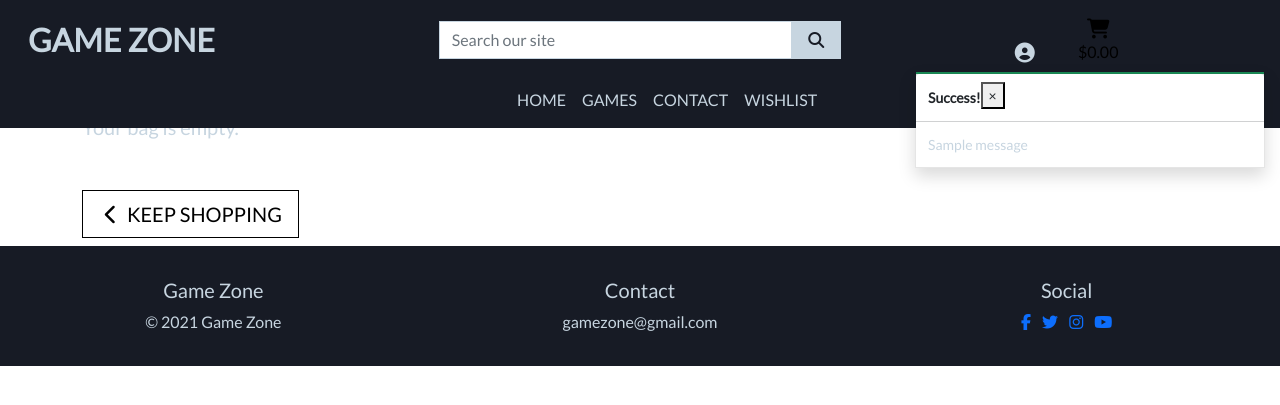
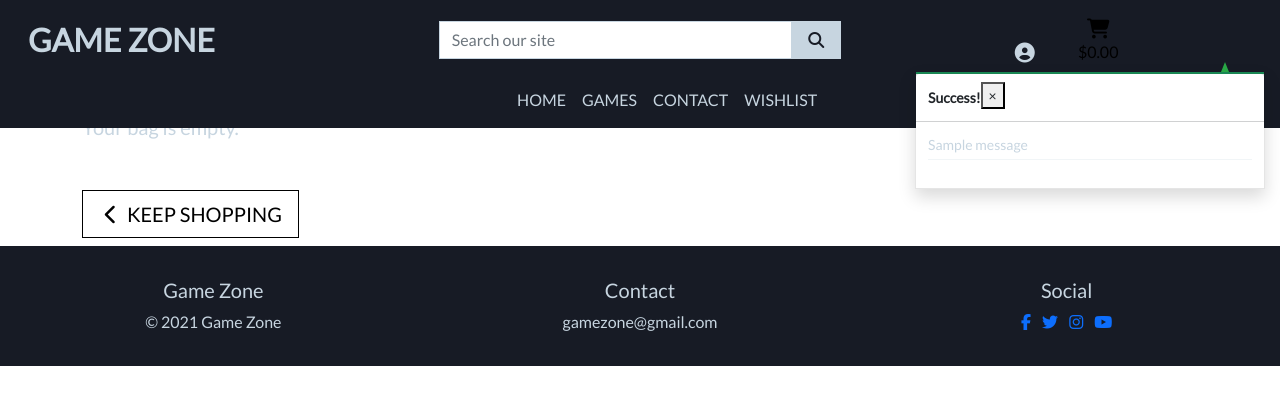
Before and after one commit to JamesSinnott1994/Game-Zone, a Django app: page /bag/ in a window 1280 px wide. Shown: the top 405 px of the page. Run offline with Django 3.2, Linux system fonts and the light colour scheme; one stand-in notice (Sample message) is shown; some libraries are stand-ins or nearby versions.

Commit message:
[ADD] Additional toast messages

```diff
--- a/bag/views.py
+++ b/bag/views.py
@@ -1,4 +1,4 @@
-from django.shortcuts import render, redirect, reverse, HttpResponse
+from django.shortcuts import render, redirect, reverse, HttpResponse, get_object_or_404
 from django.contrib import messages
 
 from games.models import Game
@@ -13,13 +13,14 @@ def view_bag(request):
 def add_to_bag(request, item_id):
     """ Add a quantity of the specified product to the shopping bag """
 
-    game = Game.objects.get(pk=item_id)
+    game = get_object_or_404(Game, pk=item_id)
     quantity = int(request.POST.get('quantity'))
     redirect_url = request.POST.get('redirect_url')
     bag = request.session.get('bag', {})
 
     if item_id in list(bag.keys()):
         bag[item_id] += quantity
+        messages.success(request, f'Updated {game.name} quantity to {bag[item_id]}')
     else:
         bag[item_id] = quantity
         messages.success(request, f'Added {game.name} to your bag')
@@ -30,13 +31,16 @@ def add_to_bag(request, item_id):
 def adjust_bag(request, item_id):
     """Adjust the quantity of the specified product to the specified amount"""
 
+    game = get_object_or_404(Game, pk=item_id)
     quantity = int(request.POST.get('quantity'))
     bag = request.session.get('bag', {})
 
     if quantity > 0:
         bag[item_id] = quantity
+        messages.success(request, f'Updated {game.name} quantity to {bag[item_id]}')
     else:
         bag.pop(item_id)
+        messages.success(request, f'Removed {game.name} from your bag')
 
     request.session['bag'] = bag
     return redirect(reverse('view_bag'))
@@ -46,12 +50,15 @@ def remove_from_bag(request, item_id):
     """Remove the item from the shopping bag"""
 
     try:
+        game = get_object_or_404(Game, pk=item_id)
         bag = request.session.get('bag', {})
 
         bag.pop(item_id)
+        messages.success(request, f'Removed {game.name} from your bag')
 
         request.session['bag'] = bag
         return HttpResponse(status=200)
 
     except Exception as e:
+        messages.error(request, f'Error removing item: {e}')
         return HttpResponse(status=500)
--- a/static/css/base.css
+++ b/static/css/base.css
@@ -132,6 +132,57 @@ a.category-badge > span.badge:hover {
     height: 2px;
 }
 
+/* from CSS-tricks.com: https://css-tricks.com/snippets/css/css-triangle/ */
+.arrow-up {
+    width: 0;
+    height: 0;
+    border-left: 4px solid transparent;
+    border-right: 4px solid transparent;
+    border-bottom: 10px solid black;
+    position: absolute;
+    top: -10px;
+    right: 36px;
+}
+
+/* Convenience classes - colors copied from Bootstrap */
+.arrow-primary {
+    border-bottom-color: #007bff !important;
+}
+
+.arrow-secondary {
+    border-bottom-color: #6c757d !important;
+}
+
+.arrow-success {
+    border-bottom-color: #28a745 !important;
+}
+
+.arrow-danger {
+    border-bottom-color: #dc3545 !important;
+}
+
+.arrow-warning {
+    border-bottom-color: #ffc107 !important;
+}
+
+.arrow-info {
+    border-bottom-color: #17a2b8 !important;
+}
+
+.arrow-light {
+    border-bottom-color: #f8f9fa !important;
+}
+
+.arrow-dark {
+    border-bottom-color: #343a40 !important;
+}
+
+.bag-notification-wrapper {
+    height: 100px;
+    overflow-x: hidden;
+    overflow-y: auto;
+}
+
 /* -------------------------------- Media Queries */
 
 /* Slightly larger container on xl screens */
--- a/templates/includes/toasts/toast_success.html
+++ b/templates/includes/toasts/toast_success.html
@@ -8,6 +8,46 @@
         </button>
     </div>
     <div class="toast-body bg-white">
-        {{ message }}
+        <div class="row">
+            <div class="col">
+                {{ message }}
+                <hr class="mt-1 mb-3">
+            </div>
+        </div>
+        {% if grand_total %}
+            <p class="logo-font bg-white text-black py-1">Your Bag ({{ game_count }})</p>
+            <div class="bag-notification-wrapper">
+                {% for item in bag_items %}
+                    <div class="row">
+                        <div class="col-3 my-1">
+                            <img class="w-100" src="{{ item.game.image.url }}">
+                        </div>
+                        <div class="col-9">
+                            <p class="my-0"><strong>{{ item.game.name }}</strong></p>
+                            <p class="my-0 small text-muted">Qty: {{ item.quantity }}</p>
+                        </div>
+                    </div>
+                {% endfor %}
+            </div>
+            <div class="row">
+                <div class="col">
+                    <strong><p class="mt-3 mb-1 text-black">
+                        Total{% if free_delivery_delta > 0 %} (Exc. delivery){% endif %}:
+                        <span class="float-right">${{ total|floatformat:2 }}</span>
+                    </p></strong>
+                    {% if free_delivery_delta > 0 %}
+                        <p class="mb-0 p-2 bg-warning shadow-sm text-black text-center">
+                            Spend <strong>${{ free_delivery_delta }}</strong> more to get free next day delivery!
+                        </p>
+                    {% endif %}
+                    <a href="{% url 'view_bag' %}" class="btn btn-black btn-block rounded-0">
+                        <span class="text-uppercase">Go To Secure Checkout</span>
+                        <span class="icon">
+                            <i class="fas fa-lock"></i>
+                        </span>
+                    </a>
+                </div>
+            </div>
+        {% endif %}
     </div>
 </div>
```
Also changed, not shown: db.sqlite3.
